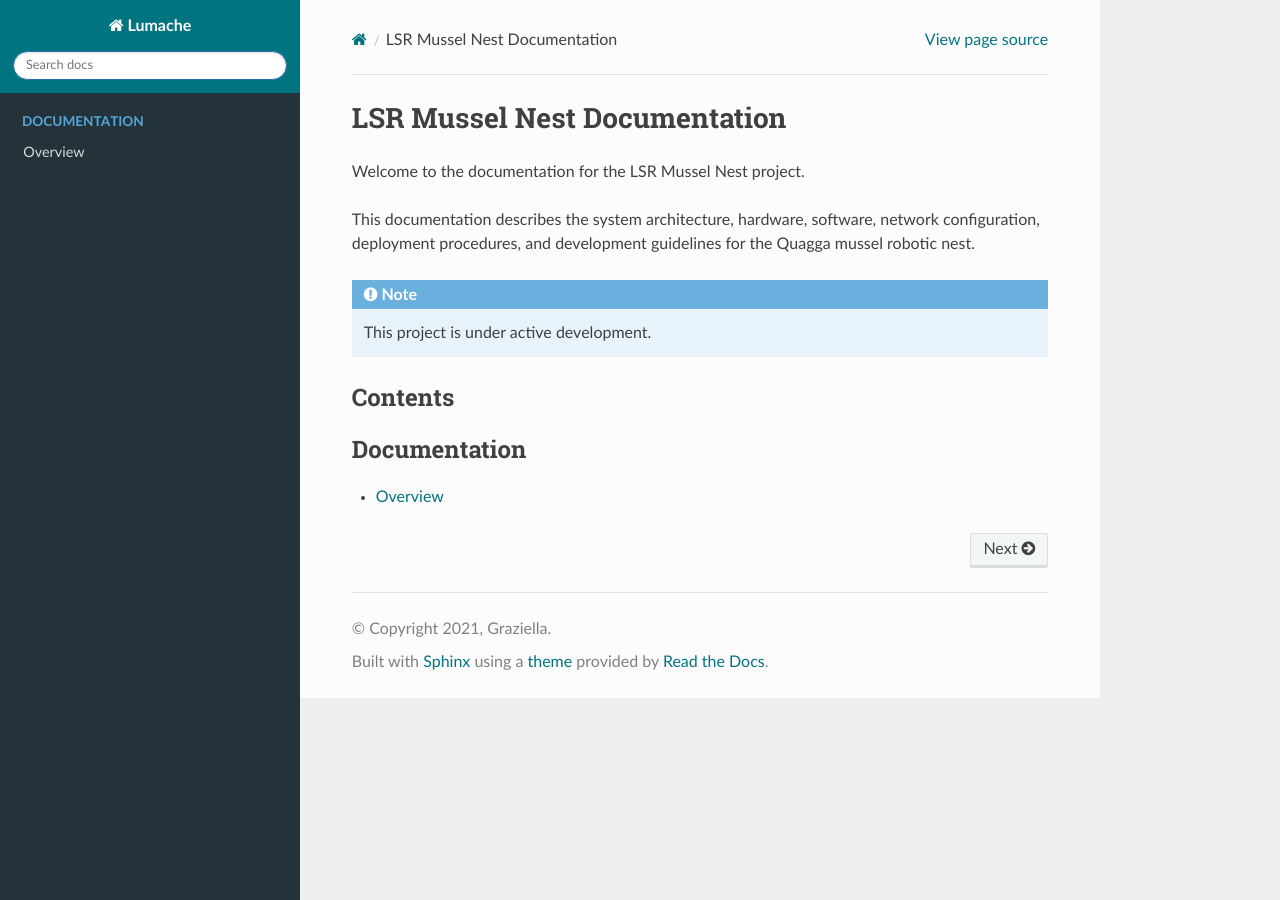
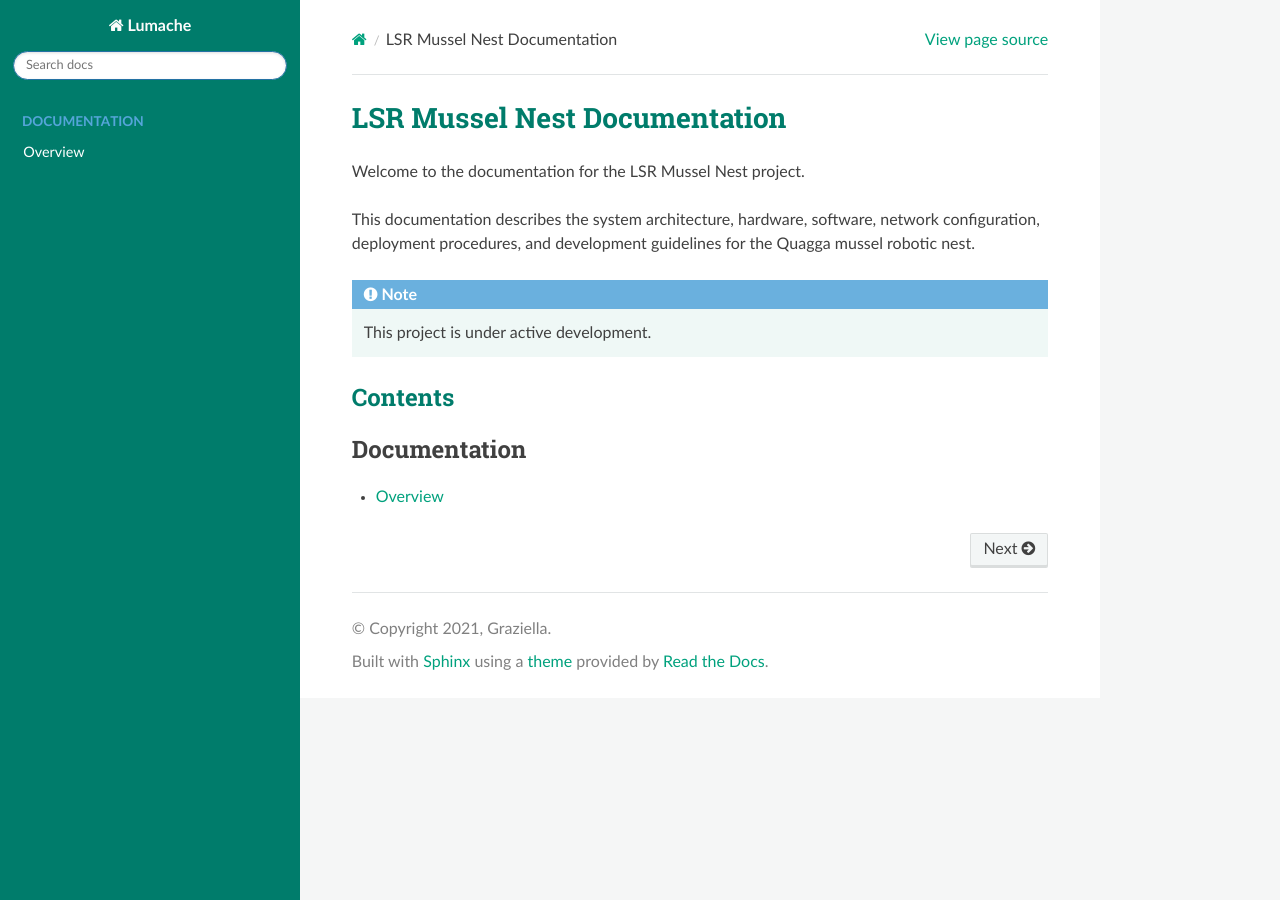
Before and after one commit to mt-tschudin/lsr-mussel-nest, a Sphinx documentation site: the page built from docs/source/index.rst, in a window 1280 px wide. Built offline with Sphinx 7.4.7 and the Read the Docs theme 3.1.0, drawn with Linux system fonts in a browser that asks for light colours; pages that are not in the unit, such as notebooks, are missing from menus.

Commit message:
Update CSS styles for main page and sidebar

```diff
--- a/docs/source/_static/custom.css
+++ b/docs/source/_static/custom.css
@@ -1,19 +1,71 @@
-/* Main navigation sidebar */
-.wy-side-nav-search {
-    background-color: #007480;
+/* Main page background */
+body,
+.wy-nav-content-wrap {
+    background-color: #F5F6F6;
 }
 
-/* Sidebar background */
-.wy-nav-side {
-    background-color: #24323a;
+/* Main content area */
+.wy-nav-content {
+    background-color: #FFFFFF;
 }
 
-/* Selected navigation item */
-.wy-menu-vertical li.current > a {
-    background-color: #e8f3f4;
+/* Left sidebar */
+.wy-nav-side {
+    background-color: #007C6B;
 }
 
-/* Links */
+/* Top area of sidebar / project title */
+.wy-side-nav-search {
+    background-color: #007C6B;
+}
+
+/* Sidebar links */
+.wy-menu-vertical a {
+    color: #FFFFFF;
+}
+
+/* Sidebar links on hover */
+.wy-menu-vertical a:hover {
+    background-color: #00A17D;
+    color: #FFFFFF;
+}
+
+/* Current / selected sidebar section */
+.wy-menu-vertical li.current > a {
+    background-color: #3EBDAD;
+    color: #FFFFFF;
+}
+
+/* Current nested items */
+.wy-menu-vertical li.current a {
+    border-right: none;
+}
+
+/* Normal links in documentation */
 a {
-    color: #007480;
+    color: #00A17D;
 }
+
+/* Links on hover */
+a:hover {
+    color: #007C6B;
+}
+
+/* Section headings */
+h1,
+h2,
+h3 {
+    color: #007C6B;
+}
+
+/* Inline code */
+code,
+.rst-content tt {
+    background-color: #F2F4F4;
+}
+
+/* Notes */
+.wy-alert.wy-alert-info,
+.rst-content .note {
+    background-color: #EFF8F6;
+}
```
